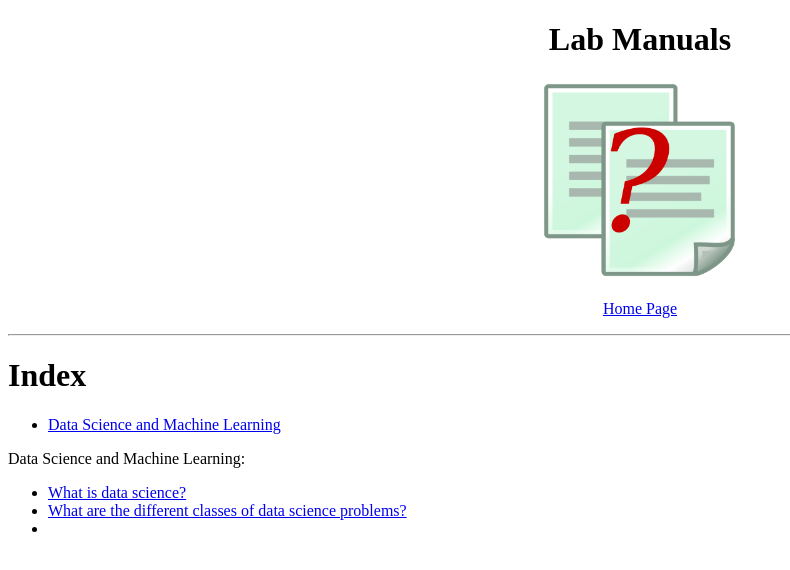
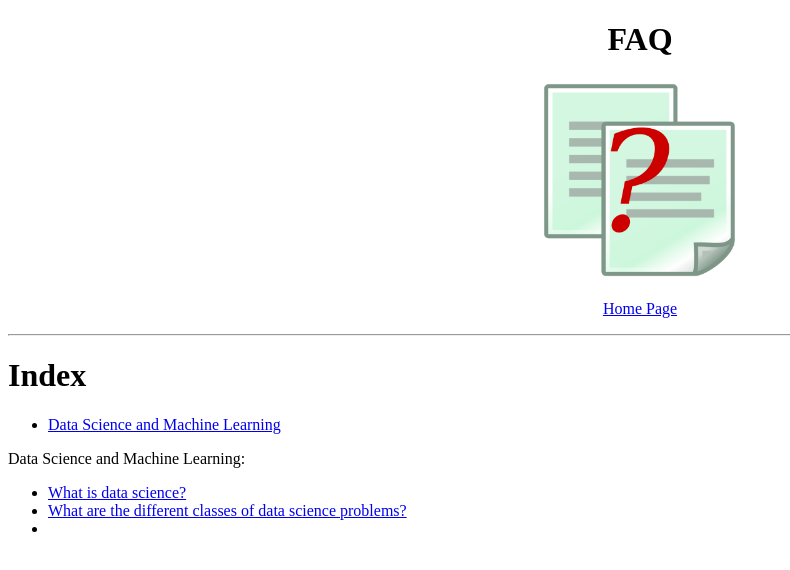
Before and after one commit to vasudevantv/vasudevantv.github.io, a plain HTML site: page faq.html in a window 1280 px wide. Shown: the whole page, without its empty margins (0-790 px from the left). Drawn offline with Linux system fonts and the light colour scheme.

Commit message:
Update faq.html

```diff
--- a/faq.html
+++ b/faq.html
@@ -6,7 +6,7 @@
 <body>
 
 <center>
-<h1>Lab Manuals</h1>
+<h1>FAQ</h1>
 <img src="QuestionMark.png" alt="Not Found" width="200" height="200">
 <p><a href="index.html">Home Page</a></p>
 <hr>
```
